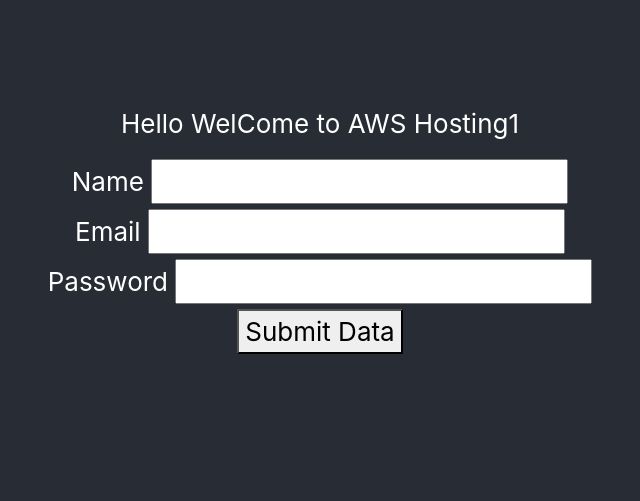
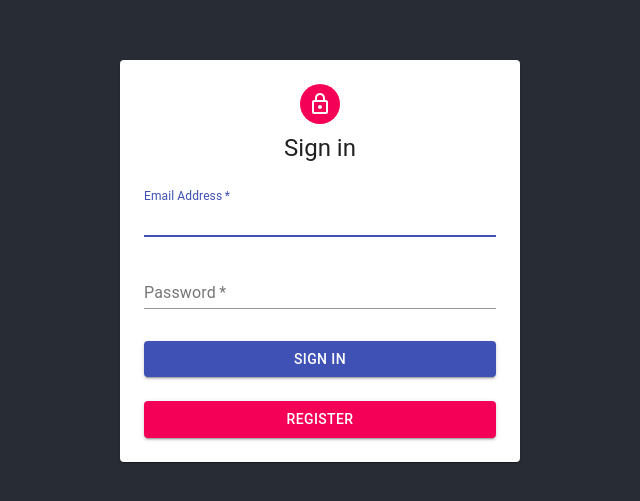
Before and after one commit to Aakash152/awsdemo, a React (Create React App) app: page / in a window 1280 px wide. Shown: the part 171-672 px from the top of the page, without its empty margins (320-960 px from the left). Built offline with nearby package versions, Linux system fonts and the light colour scheme.

Commit message:
New Login Component is added

```diff
--- a/package.json
+++ b/package.json
@@ -4,6 +4,7 @@
   "private": true,
   "dependencies": {
     "@material-ui/core": "^4.11.0",
+    "@material-ui/icons": "^4.9.1",
     "@testing-library/jest-dom": "^4.2.4",
     "@testing-library/react": "^9.5.0",
     "@testing-library/user-event": "^7.2.1",
--- a/src/App.css
+++ b/src/App.css
@@ -2,10 +2,7 @@
   text-align: center;
 }
 
-.App-logo {
-  height: 40vmin;
-  pointer-events: none;
-}
+
 
 @media (prefers-reduced-motion: no-preference) {
   .App-logo {
--- a/src/App.js
+++ b/src/App.js
@@ -2,13 +2,15 @@
 import "./App.css";
 
 import "bootstrap/dist/css/bootstrap.min.css";
-import Home from "./components/Home";
+//import Home from "./components/Home";
+import Login from "./components/Login";
 
 function App() {
   return (
     <div className="App">
       <header className="App-header">
-        <Home />
+        {/* <Home /> */}
+        <Login/>
       </header>
     </div>
   );
--- /dev/null
+++ b/src/components/Login.js
@@ -0,0 +1,112 @@
+import React, { useState } from "react";
+import {
+  Typography,
+  Paper,
+  Avatar,
+  Button,
+  FormControl,
+  Input,
+  InputLabel,
+} from "@material-ui/core";
+import LockOutlinedIcon from "@material-ui/icons/LockOutlined";
+import withStyles from "@material-ui/core/styles/withStyles";
+const styles = (theme) => ({
+  main: {
+    width: "auto",
+    display: "block", // Fix IE 11 issue.
+    marginLeft: theme.spacing.unit * 3,
+    marginRight: theme.spacing.unit * 3,
+    [theme.breakpoints.up(400 + theme.spacing.unit * 3 * 2)]: {
+      width: 400,
+      marginLeft: "auto",
+      marginRight: "auto",
+    },
+  },
+  paper: {
+    marginTop: theme.spacing.unit * 8,
+    display: "flex",
+    flexDirection: "column",
+    alignItems: "center",
+    padding: `${theme.spacing.unit * 2}px ${theme.spacing.unit * 3}px ${
+      theme.spacing.unit * 3
+    }px`,
+  },
+  avatar: {
+    margin: theme.spacing.unit,
+    backgroundColor: theme.palette.secondary.main,
+  },
+  form: {
+    width: "100%", // Fix IE 11 issue.
+    marginTop: theme.spacing.unit,
+  },
+  submit: {
+    marginTop: theme.spacing.unit * 3,
+  },
+});
+
+function Login(props) {
+  const { classes } = props;
+
+  const [email, setEmail] = useState("");
+  const [password, setPassword] = useState("");
+
+  return (
+    <main className={classes.main}>
+      <Paper className={classes.paper}>
+        <Avatar className={classes.avatar}>
+          <LockOutlinedIcon />
+        </Avatar>
+        <Typography component="h1" variant="h5">
+          Sign in
+        </Typography>
+        <form
+          className={classes.form}
+          onSubmit={(e) => e.preventDefault() && false}
+        >
+          <FormControl margin="normal" required fullWidth>
+            <InputLabel htmlFor="email">Email Address</InputLabel>
+            <Input
+              id="email"
+              name="email"
+              autoComplete="off"
+              autoFocus
+              value={email}
+              onChange={(e) => setEmail(e.target.value)}
+            />
+          </FormControl>
+          <FormControl margin="normal" required fullWidth>
+            <InputLabel htmlFor="password">Password</InputLabel>
+            <Input
+              name="password"
+              type="password"
+              id="password"
+              autoComplete="off"
+              value={password}
+              onChange={(e) => setPassword(e.target.value)}
+            />
+          </FormControl>
+          <Button
+            type="submit"
+            fullWidth
+            variant="contained"
+            color="primary"
+            className={classes.submit}
+          >
+            Sign in
+          </Button>
+          <Button
+            type="submit"
+            fullWidth
+            variant="contained"
+            color="secondary"
+            className={classes.submit}
+          >
+            Register
+          </Button>
+        </form>
+      </Paper>
+    </main>
+  );
+}
+
+export default withStyles(styles)(Login);
```
Also changed, not shown: 1 other file (tests, documents, lock files or other folders).
